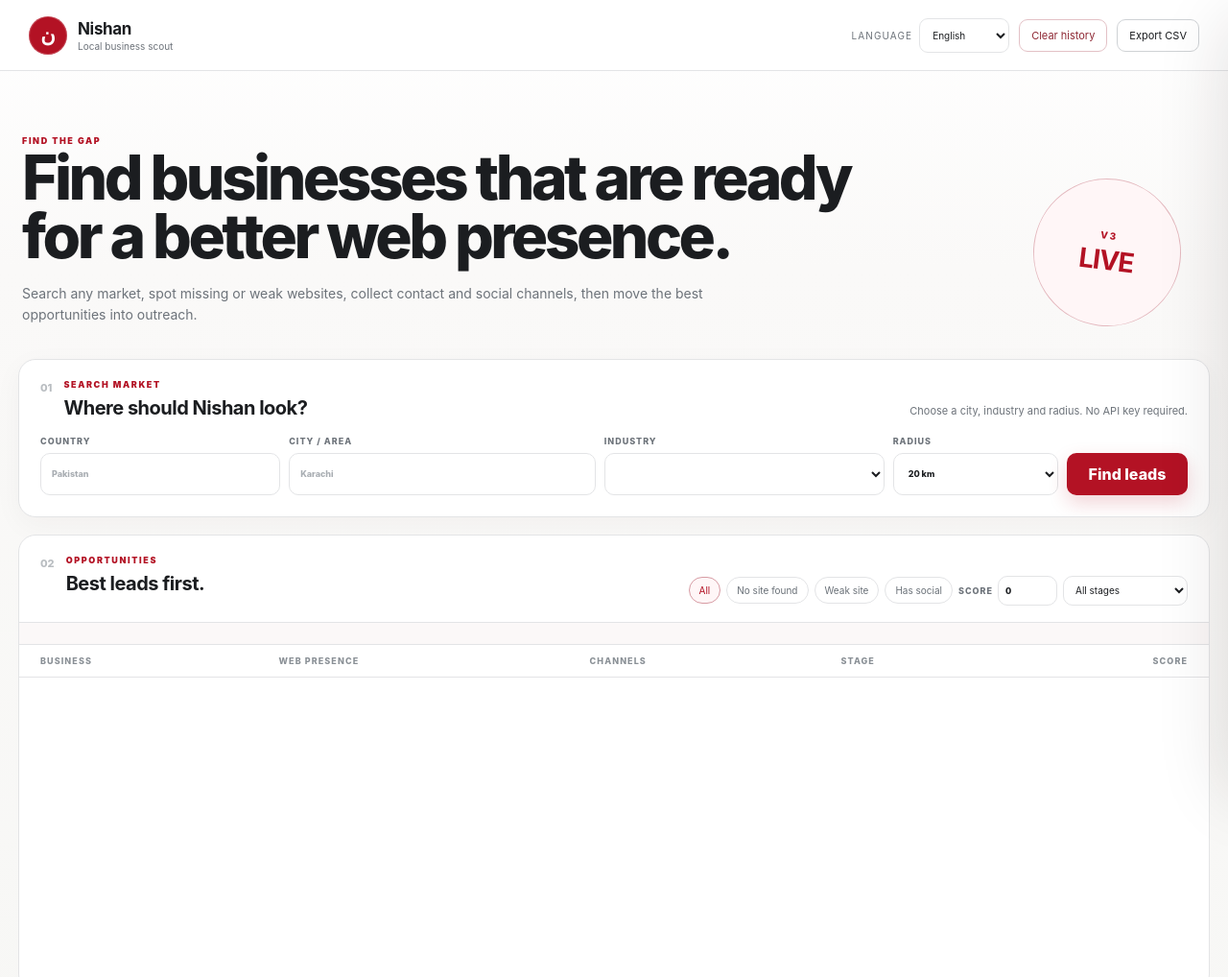
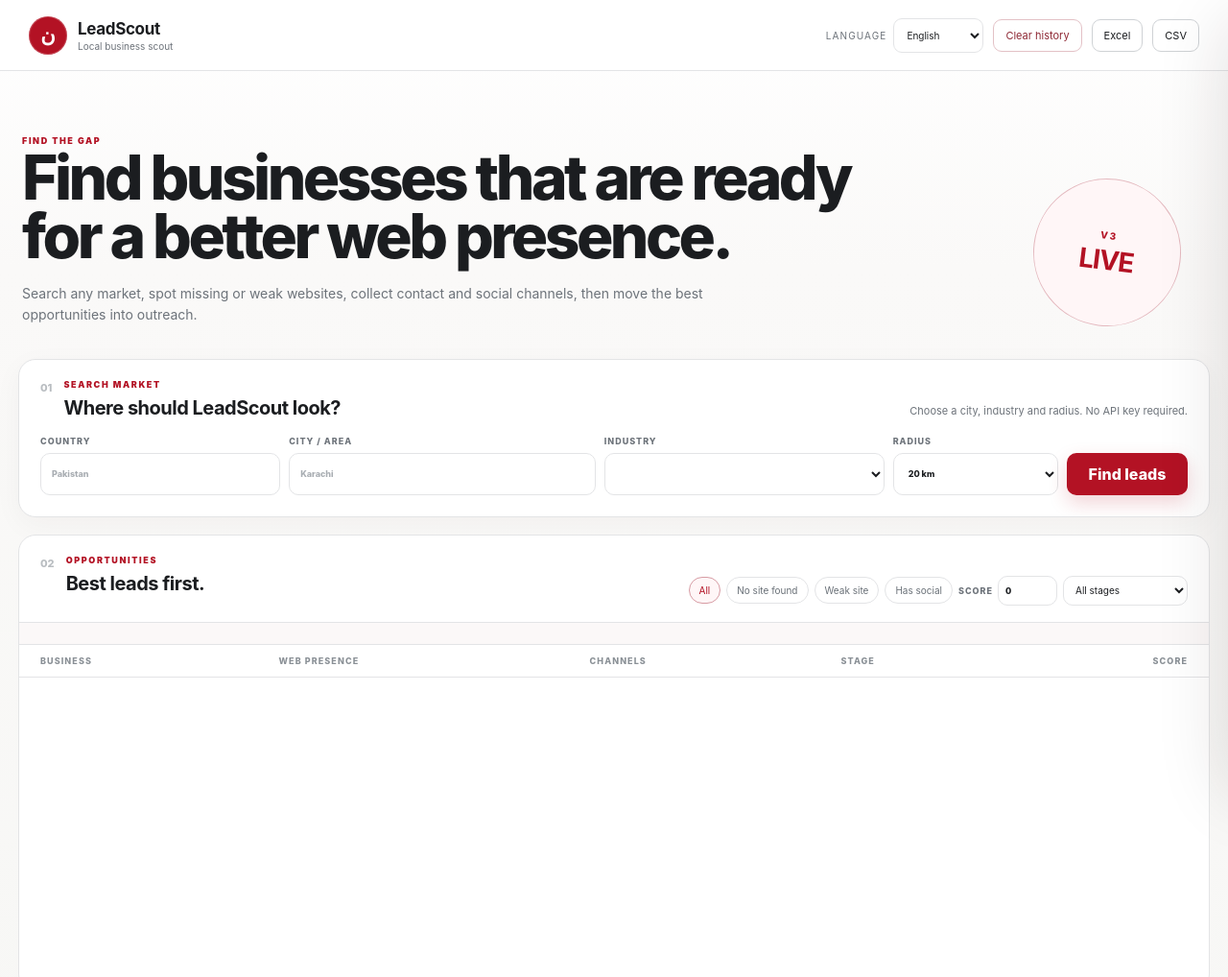
Before and after one commit to ali-ulu/lead, a plain HTML site: page static/index.html in a window 1280 px wide. Shown: the top 1018 px of the page at 96% size. Drawn offline with Linux system fonts and the light colour scheme; no server answers.

Commit message:
feat: rebrand UI to LeadScout and expose Excel export

```diff
--- a/static/index.html
+++ b/static/index.html
@@ -5,17 +5,17 @@
   <meta name="viewport" content="width=device-width,initial-scale=1">
   <meta name="color-scheme" content="light">
   <meta name="theme-color" content="#b31224">
-  <title>Nishan — Local Business Scout</title>
+  <title>LeadScout — Local Business Scout</title>
   <link rel="stylesheet" href="/styles.css">
 </head>
 <body>
   <div id="toast" class="toast" role="status" aria-live="polite"></div>
 
   <header class="topbar">
-    <a class="brand" href="/" aria-label="Nishan home">
+    <a class="brand" href="/" aria-label="LeadScout home">
       <span class="brand-mark" aria-hidden="true">ن</span>
       <span class="brand-copy">
-        <strong>Nishan</strong>
+        <strong>LeadScout</strong>
         <small data-i18n="brandTagline">Local business scout</small>
       </span>
     </a>
@@ -31,7 +31,8 @@
         </select>
       </label>
       <button id="clearHistory" class="outline-btn danger-outline" data-i18n="clearHistory">Clear history</button>
-      <button id="export" class="outline-btn" data-i18n="exportCsv">Export CSV</button>
+      <button id="exportXlsx" class="outline-btn export-primary" data-i18n="exportXlsx">Excel</button>
+      <button id="exportCsv" class="outline-btn" data-i18n="exportCsv">CSV</button>
     </div>
   </header>
 
@@ -57,7 +58,7 @@
           <span class="section-index">01</span>
           <div>
             <p class="kicker" data-i18n="searchKicker">SEARCH MARKET</p>
-            <h2 id="search-title" data-i18n="searchTitle">Where should Nishan look?</h2>
+            <h2 id="search-title" data-i18n="searchTitle">Where should LeadScout look?</h2>
           </div>
         </div>
         <p id="areaLabel" data-i18n="searchHelp">Choose a city, industry and radius. No API key required.</p>
```
